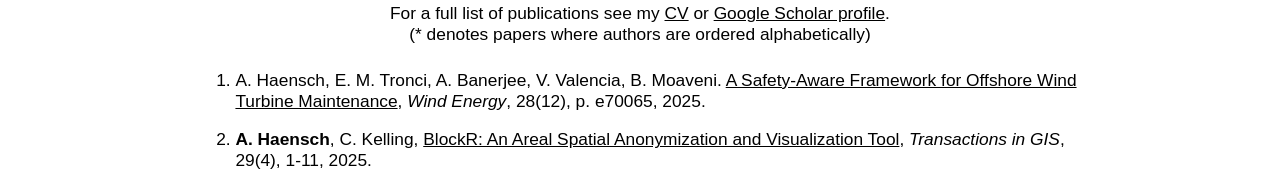
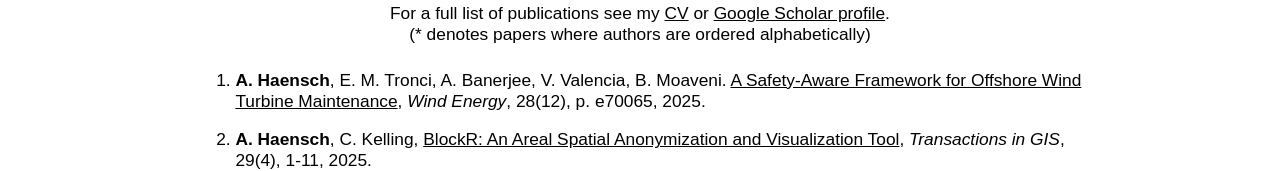
Before and after one commit to annahaensch/annahaensch.github.io, a plain HTML site: page research.html in a window 1280 px wide. Shown: the part 353-524 px from the top of the page. Drawn offline with Linux system fonts and the light colour scheme.

Commit message:
update research page

```diff
--- a/research.html
+++ b/research.html
@@ -99,7 +99,7 @@
   <td>
     <p>
       <ol>
-        <li> <bf>A. Haensch</bf>, E. M. Tronci, A. Banerjee, V. Valencia, B. Moaveni. <a href = https://doi.org/10.1002/we.70065>A Safety-Aware Framework for Offshore Wind Turbine Maintenance</a>, <i>Wind Energy</i>, 28(12), p. e70065, 2025.
+        <li> <b>A. Haensch</b>, E. M. Tronci, A. Banerjee, V. Valencia, B. Moaveni. <a href = https://doi.org/10.1002/we.70065>A Safety-Aware Framework for Offshore Wind Turbine Maintenance</a>, <i>Wind Energy</i>, 28(12), p. e70065, 2025.
         </li>
 
         <li> <b> A. Haensch</b>, C. Kelling, <a href = https://doi.org/10.1111/tgis.70070>BlockR: An Areal Spatial Anonymization and Visualization Tool</a>, <i>Transactions in GIS</i>, 29(4), 1-11, 2025.
```
